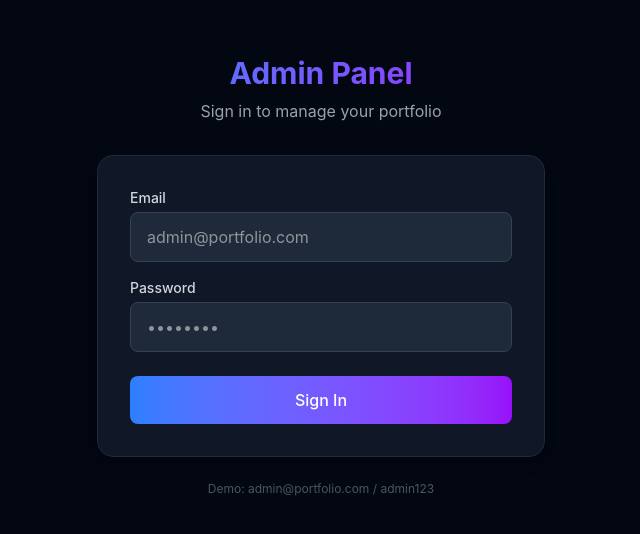
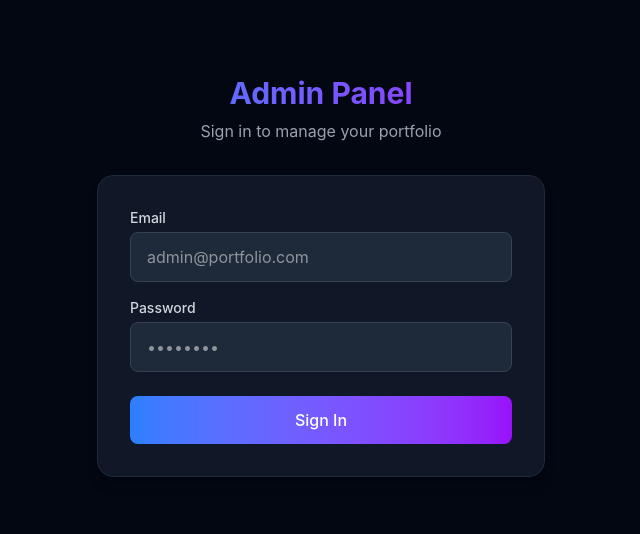
Before and after one commit to tklmn/portfolio-app, a React (Vite) app in the folder frontend/: page /admin/login in a window 1280 px wide. Shown: the part 124-658 px from the top of the page, without its empty margins (319-959 px from the left). Built offline with nearby package versions, Linux system fonts and the light colour scheme; no server answers.

Commit message:
Remove demo credentials from admin login page

```diff
--- a/frontend/src/pages/admin/LoginPage.jsx
+++ b/frontend/src/pages/admin/LoginPage.jsx
@@ -84,9 +84,6 @@
           </button>
         </form>
 
-        <p className="text-center text-xs text-gray-400 dark:text-gray-600 mt-6">
-          Demo: admin@portfolio.com / admin123
-        </p>
       </div>
     </div>
   );
```
Also changed, not shown: 1 other file (tests, documents, lock files or other folders).
